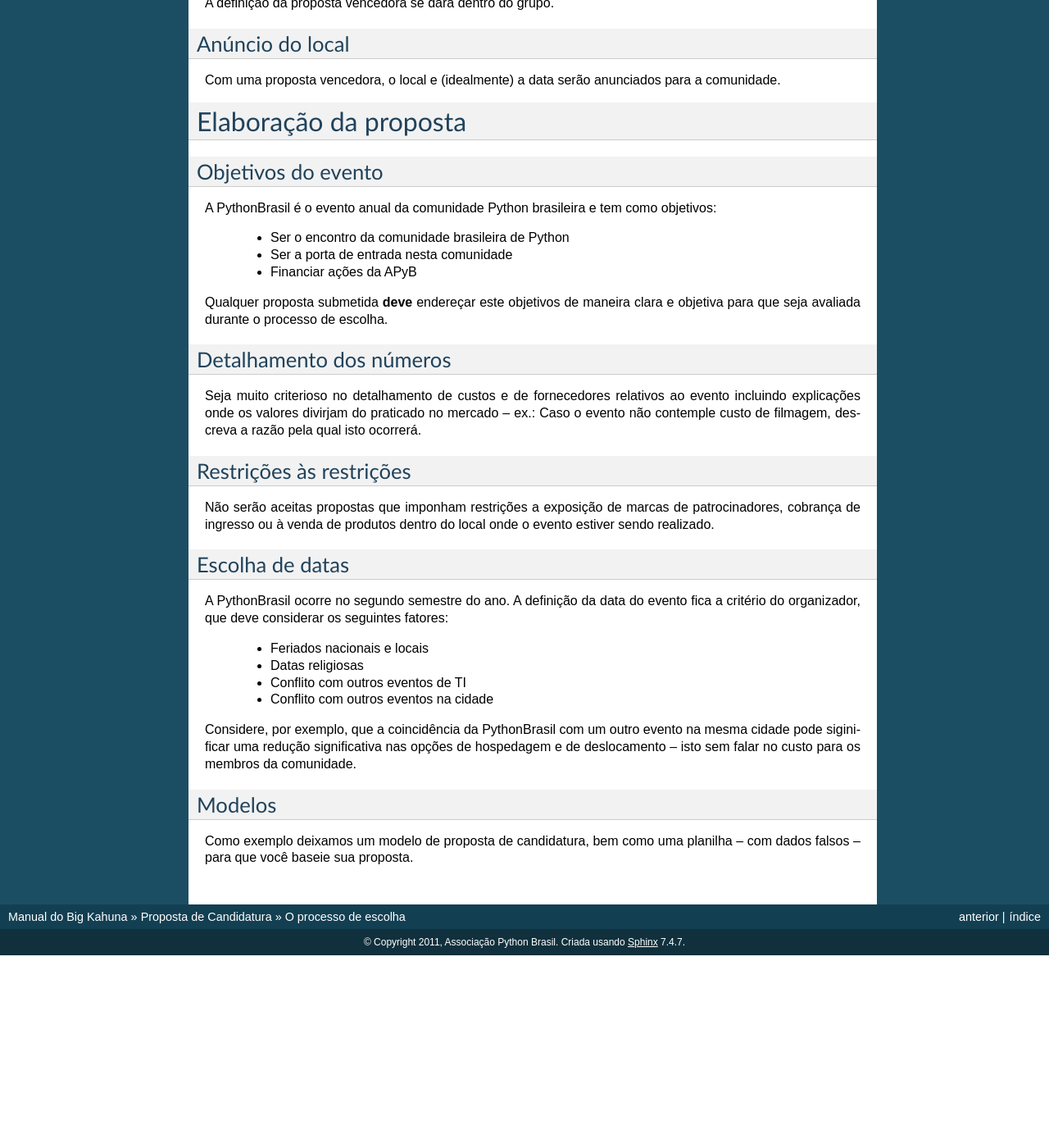
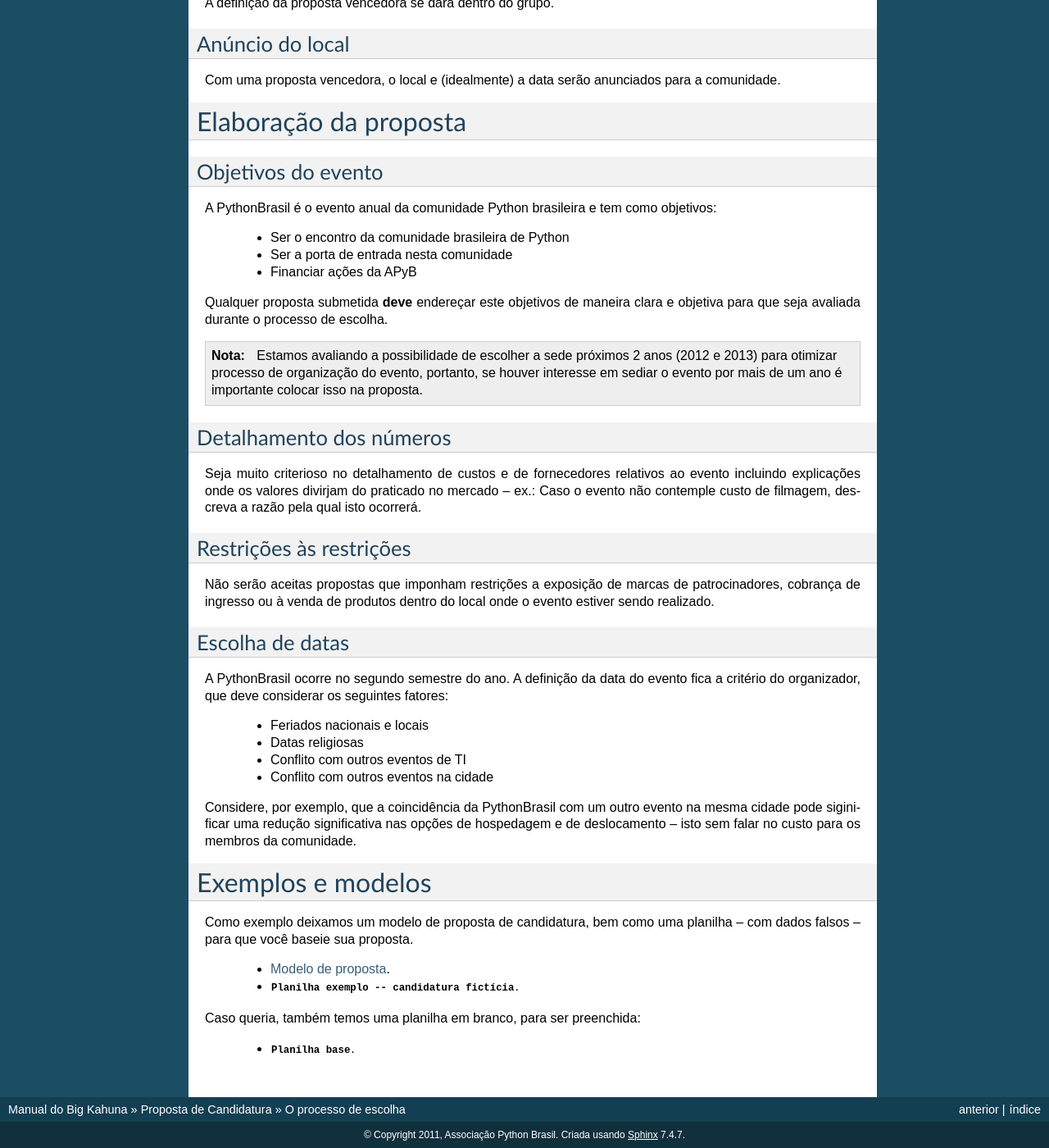
Before and after one commit to pythonbrasil/manual, a Sphinx documentation site: the page built from source/proposta/introducao.txt, in a window 1280 px wide and 1400 px high, scrolled down 500 px. Shown: the whole window at 82% size. Built offline with Sphinx 7.4.7, drawn with Linux system fonts in a browser that asks for light colours; before the commit the page ends 1665 px from its top, so only the background shows below that; some of the changed text lies outside the part shown.

Commit message:
Update link to modelo and planilhas

```diff
--- a/source/proposta/introducao.txt
+++ b/source/proposta/introducao.txt
@@ -52,6 +52,12 @@
 Qualquer proposta submetida **deve** endereçar este objetivos de maneira clara e
 objetiva para que seja avaliada durante o processo de escolha.
 
+.. note:: Estamos avaliando a possibilidade de escolher a sede próximos 2 anos
+          (2012 e 2013) para otimizar processo de organização do evento,
+          portanto, se houver interesse em sediar o evento por mais de um ano é
+          importante colocar isso na proposta.
+
+
 Detalhamento dos números
 --------------------------
 
@@ -86,8 +92,17 @@
 hospedagem e de deslocamento -- isto sem falar no custo para os membros da
 comunidade.
 
-Modelos
---------------------------
+Exemplos e modelos
+====================
 
 Como exemplo deixamos um modelo de proposta de candidatura, bem como uma
 planilha -- com dados falsos -- para que você baseie sua proposta.
+
+    * :doc:`modelo`.
+
+    * :download:`Planilha exemplo -- candidatura fictícia
+      <./planilhas/saopaulo-2010.ods>`.
+
+Caso queria, também temos uma planilha em branco, para ser preenchida:
+
+    * :download:`Planilha base <./planilhas/base.ods>`.
```
